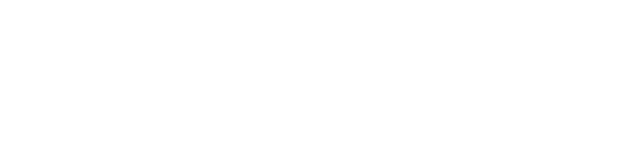
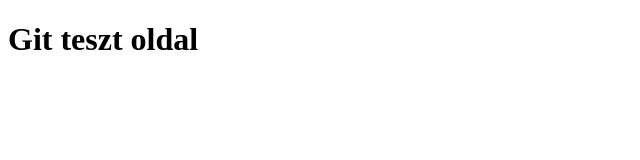
Before and after one commit to balintrober/test-9c, a plain HTML site: page index.html in a window 1280 px wide. Shown: the whole page, without its empty margins (0-640 px from the left). Drawn offline with Linux system fonts and the light colour scheme.

Commit message:
Cím megadása

```diff
--- a/index.html
+++ b/index.html
@@ -6,6 +6,6 @@
     <title>Document</title>
 </head>
 <body>
-
+    <h1>Git teszt oldal</h1>
 </body>
 </html>
```
